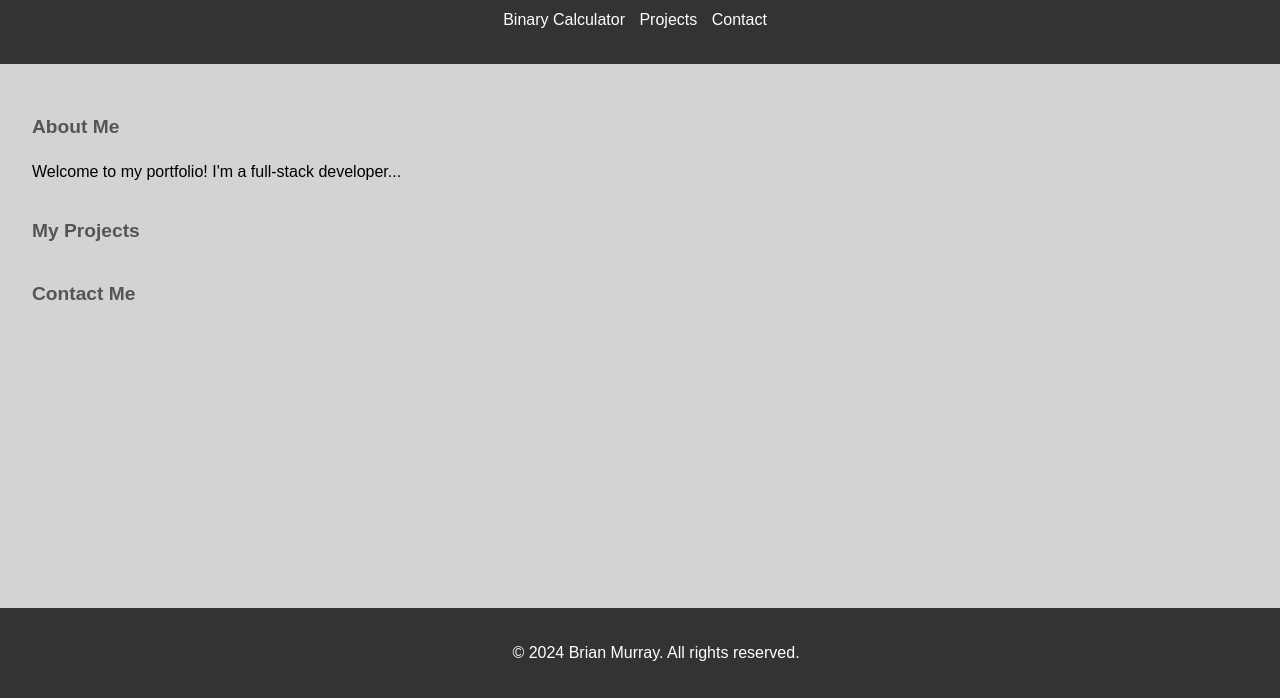
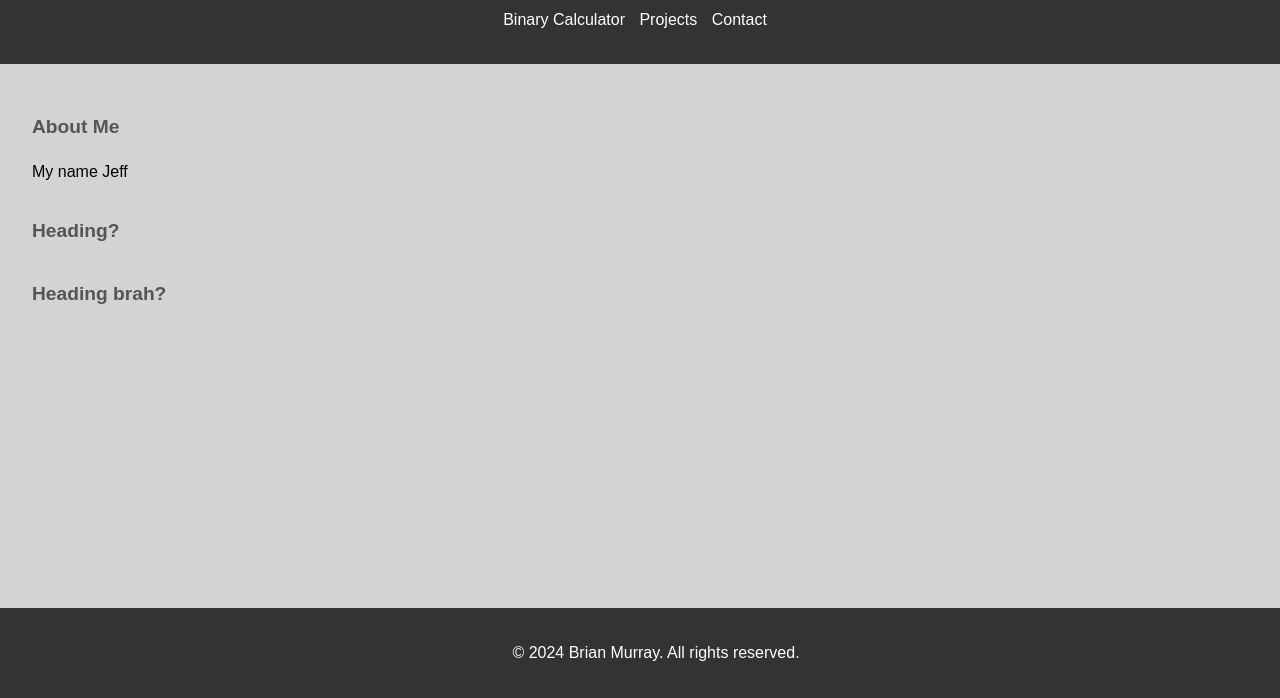
Before and after one commit to bpmurray77/fluffy-eureka, a website: page index.html in a window 1280 px wide. Shown: the part 102-800 px from the top of the page. Drawn offline with Linux system fonts and the light colour scheme.

Commit message:
headings

```diff
--- a/index.html
+++ b/index.html
@@ -21,16 +21,16 @@
     <main>
         <section id="about">
             <h2>About Me</h2>
-            <p>Welcome to my portfolio! I'm a full-stack developer...</p>
+            <p>My name Jeff</p>
         </section>
 
         <section id="projects">
-            <h2>My Projects</h2>
+            <h2>Heading?</h2>
             <!-- Add your projects here -->
         </section>
 
         <section id="contact">
-            <h2>Contact Me</h2>
+            <h2>Heading brah?</h2>
             <!-- Add your contact information or a form here -->
         </section>
     </main>
```
